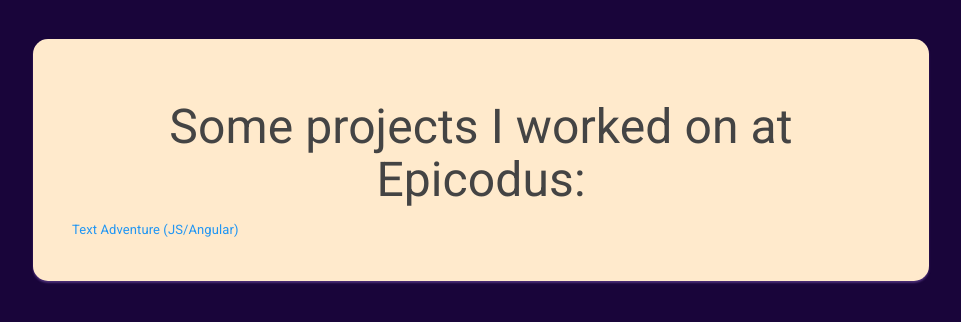
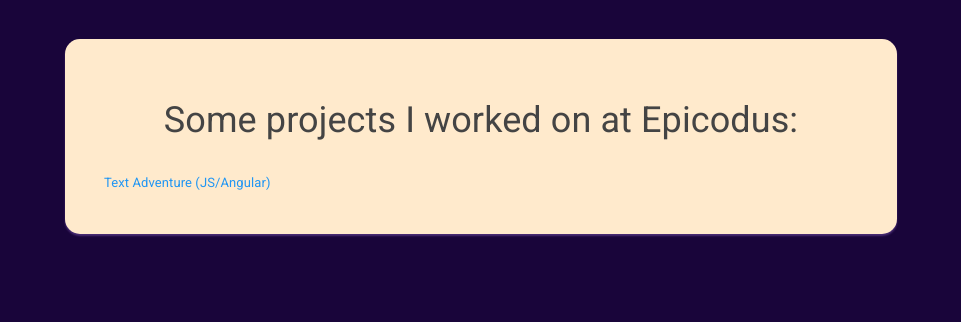
Before and after one commit to mgoren/old-portfolio, a plain HTML site: page index.html in a window 1280 px wide. Shown: the whole page, without its empty margins (159-1120 px from the left). Drawn offline with Linux system fonts and the light colour scheme.

Commit message:
update index

```diff
--- a/css/styles.css
+++ b/css/styles.css
@@ -6,7 +6,7 @@ body {
   background: #FFEACC;
   box-shadow: 0 2px 2px #4A2D74;
   color: #111;
-  width: 70%;
+  width: 65%;
   margin: 3em auto;
   padding: 3em;
   text-shadow: 1px 1px 1px rgba(0, 0, 0, 0.004);
@@ -16,5 +16,6 @@ body {
 
 h1 {
   text-align: center;
-  font-size: 48px;
+  font-size: 36px;
+  margin-bottom: 30px;
 }
```
